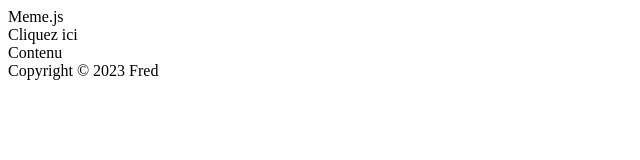
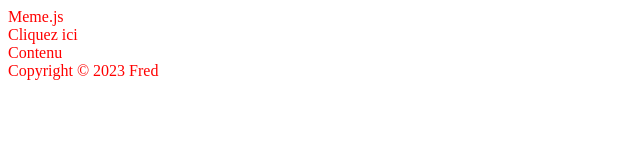
Before and after one commit to Fred77DeLaMut/2023-09-19-JavaScript, a website: page index.html in a window 1280 px wide. Shown: the whole page, without its empty margins (0-640 px from the left). Drawn offline with Linux system fonts and the light colour scheme.

Commit message:
Création premier style

```diff
--- a/index.html
+++ b/index.html
@@ -5,6 +5,7 @@
     <meta charset="UTF-8">
     <meta name="viewport" content="width=device-width, initial-scale=1.0">
     <title>Document</title>
+    <link rel="stylesheet" href="styles/styles.css">
 </head>
 
 <body>
--- /dev/null
+++ b/styles/styles.css
@@ -0,0 +1,3 @@
+body{
+    color:red;
+}
```
